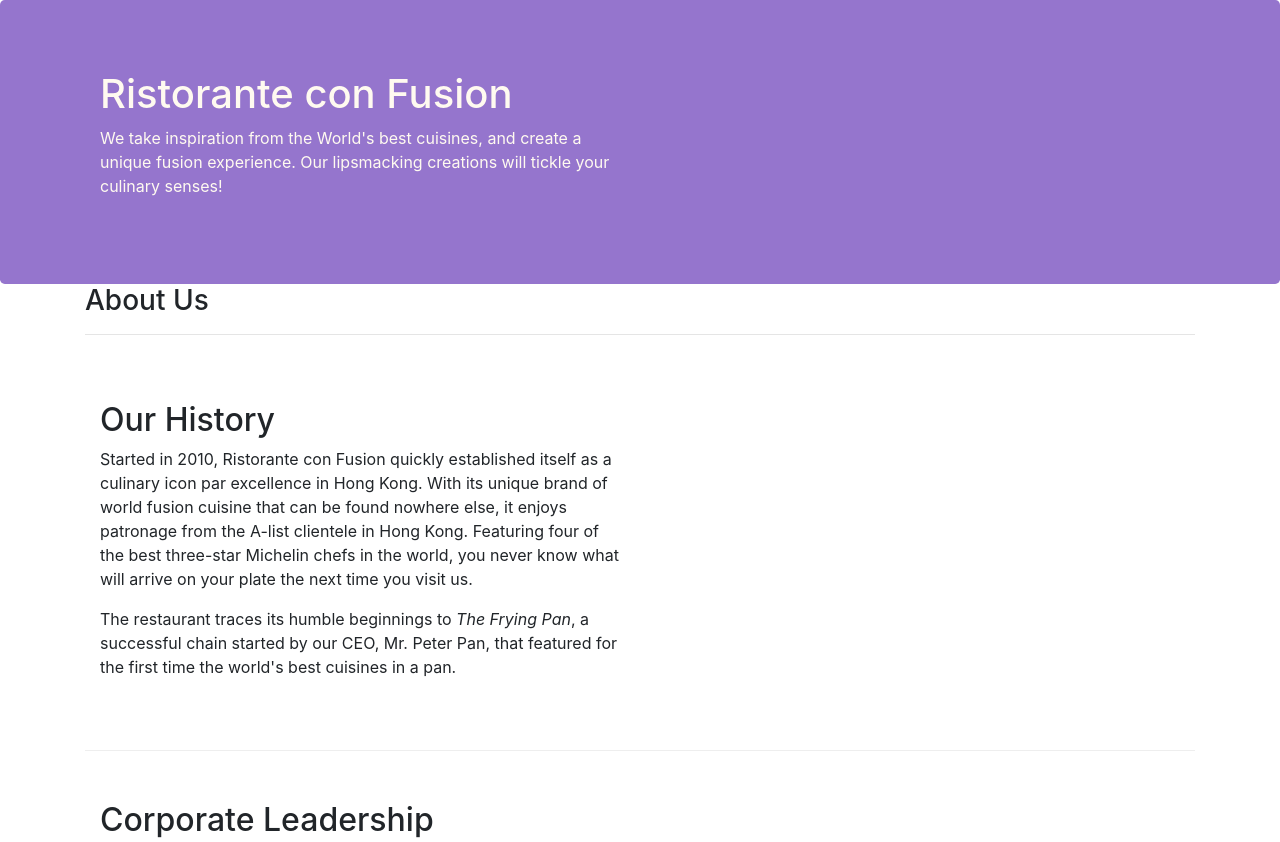
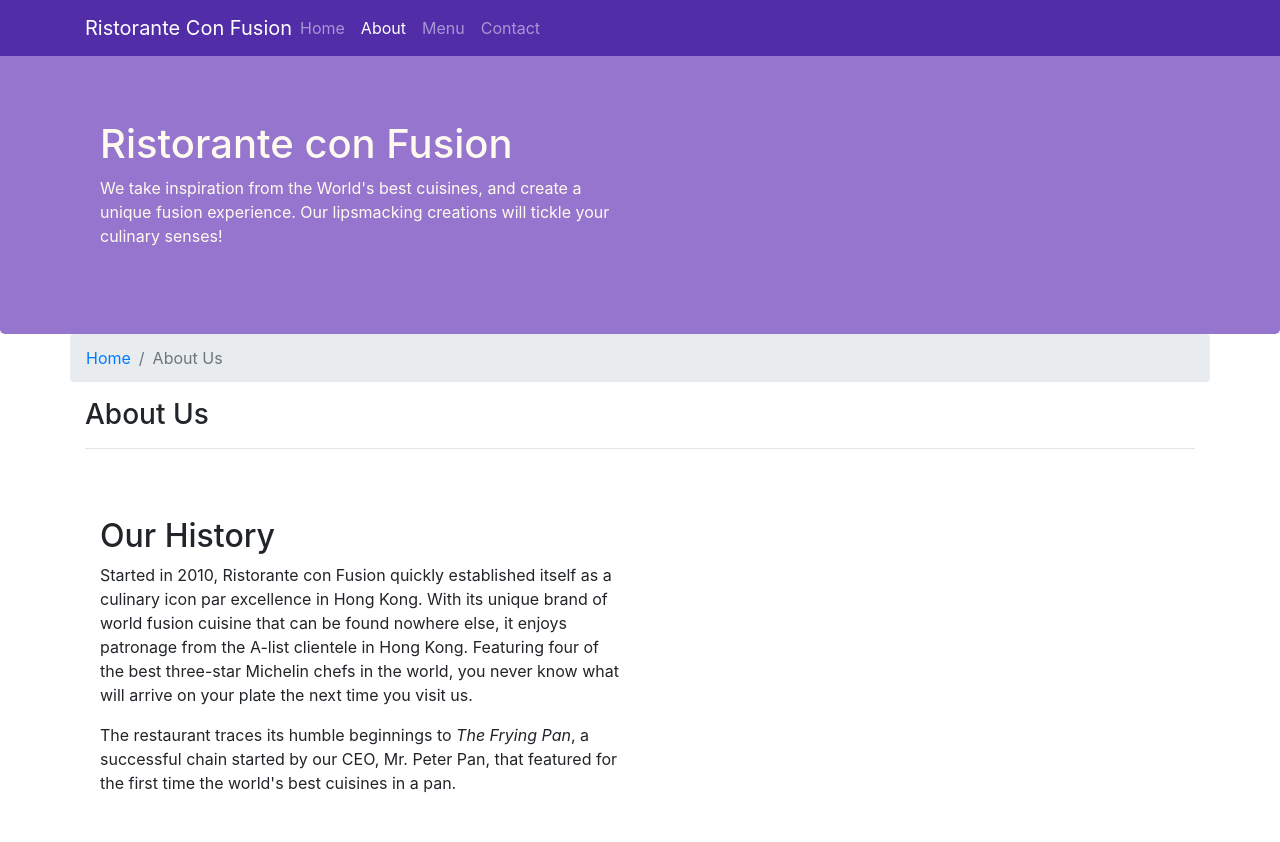
Before and after one commit to Douglas254/Bootstrap, a website: page aboutus.html in a window 1280 px wide. Shown: the top 842 px of the page. Drawn offline with nearby package versions, Linux system fonts and the light colour scheme.

Commit message:
Navbar and Breadcrumbs

```diff
--- a/CSS/styles.css
+++ b/CSS/styles.css
@@ -28,3 +28,12 @@
     margin: 0px;
     color: #0f0f0f;
 }
+
+body{
+    padding: 50px 0px 0px 0px;
+    z-index: 0;
+}
+
+.navbar-dark{
+    background-color: #512DA8;
+}
--- a/aboutus.html
+++ b/aboutus.html
@@ -15,6 +15,22 @@
 </head>
 
 <body>
+    <nav class="navbar navbar-dark navbar-expand-sm fixed-top">
+        <div class="container">
+            <button class="navbar-toggler" type="button" data-toggle="collapse" data-target="#Navbar">
+                    <span class="navbar-toggler-icon"></span>
+            </button>
+            <a class="navbar-brand mr-auto" href="./index.html" >Ristorante Con Fusion</a>
+            <div class="collapse navbar-collapse" id="Navbar">
+                <ul class="navbar-nav mr-auto">
+                    <li class="nav-item"><a class="nav-link" href="./index.html">Home</a></li>
+                    <li class="nav-item active"><a class="nav-link" href="#">About</a></li>
+                    <li class="nav-item"><a class="nav-link" href="#">Menu</a></li>
+                    <li class="nav-item"><a class="nav-link" href="#">Contact</a></li>
+                </ul>
+            </div>
+        </div>
+    </nav>
 
     <header class="jumbotron">
         <div class="container">
@@ -24,6 +40,7 @@
                     <p>We take inspiration from the World's best cuisines, and create a unique fusion experience. Our lipsmacking creations will tickle your culinary senses!</p>
                 </div>
                 <div class="col-12 col-sm">
+
                 </div>
             </div>
         </div>
@@ -31,13 +48,17 @@
 
     <div class="container">
         <div class="row">
-            <div class="container-fluid">
+            <ol class="col-12 breadcrumb">
+                <li class="breadcrumb-item"><a href="./index.html">Home</a></li>
+                <li class="breadcrumb-item active">About Us</li>
+            </ol>
+            <div class="col-12">
                <h3>About Us</h3>
                <hr>
             </div>
         </div>
 
-        <div class="row row-content">
+        <div class="row row-content align-items-center">
             <div class="col-12 col-sm-6">
                 <h2>Our History</h2>
                 <p>Started in 2010, Ristorante con Fusion quickly established itself as a culinary icon par excellence in Hong Kong. With its unique brand of world fusion cuisine that can be found nowhere else, it enjoys patronage from the A-list clientele in Hong Kong.  Featuring four of the best three-star Michelin chefs in the world, you never know what will arrive on your plate the next time you visit us.</p>
@@ -47,7 +68,7 @@
             </div>
         </div>
 
-        <div class="row row-content">
+        <div class="row row-content align-items-center">
             <div class="container-fluid">
                 <h2>Corporate Leadership</h2>
                 <h3>Peter Pan <small>Chief Epicurious Officer</small></h3>
@@ -69,8 +90,8 @@
                 <div class="col-4 offset-1 col-sm-2">
                     <h5>Links</h5>
                     <ul class="list-unstyled">
-                        <li><a href="index.html">Home</a></li>
-                        <li><a href="aboutus.html">About</a></li>
+                        <li><a href="./index.html">Home</a></li>
+                        <li><a href="#">About</a></li>
                         <li><a href="#">Menu</a></li>
                         <li><a href="#">Contact</a></li>
                     </ul>
```
Also changed, not shown: index.html (+18 -2 lines).
